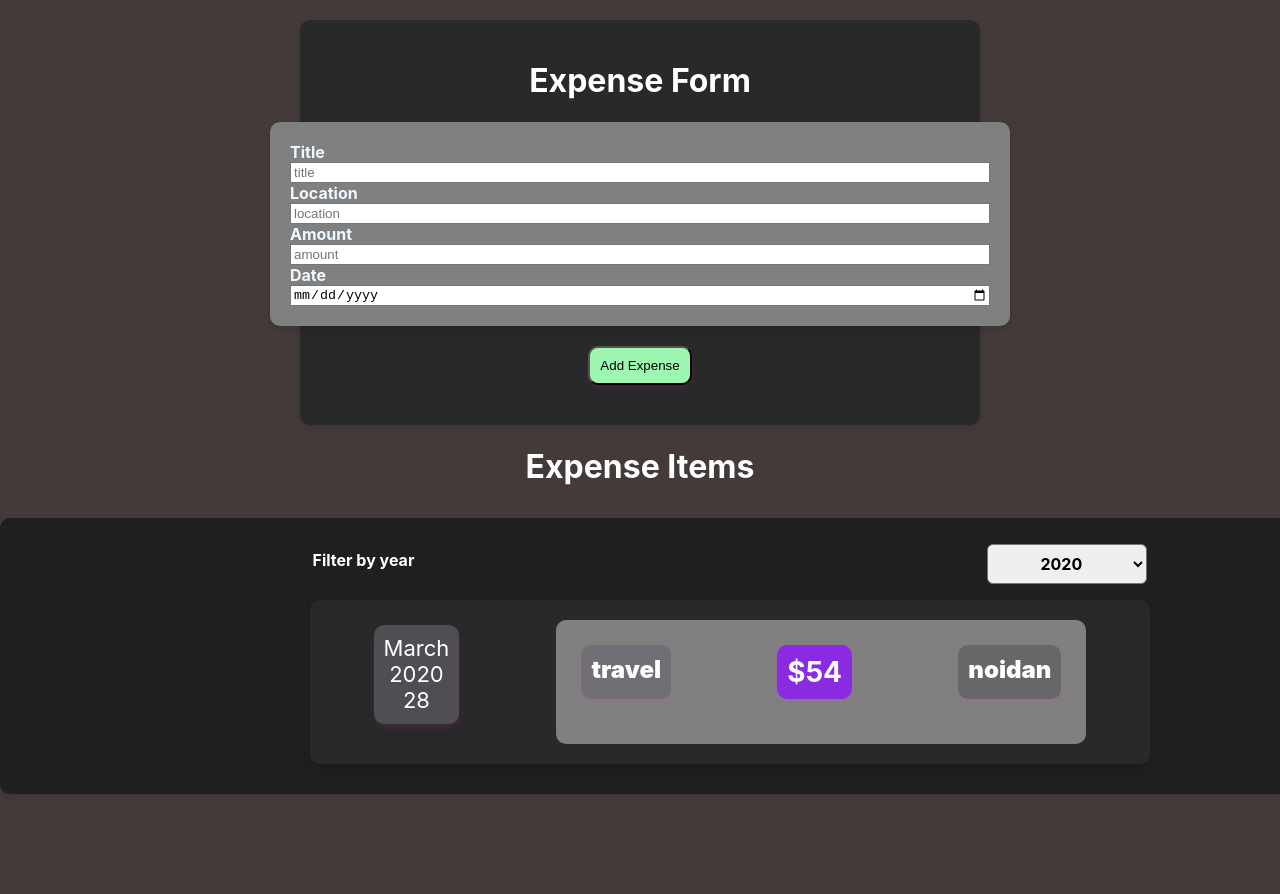
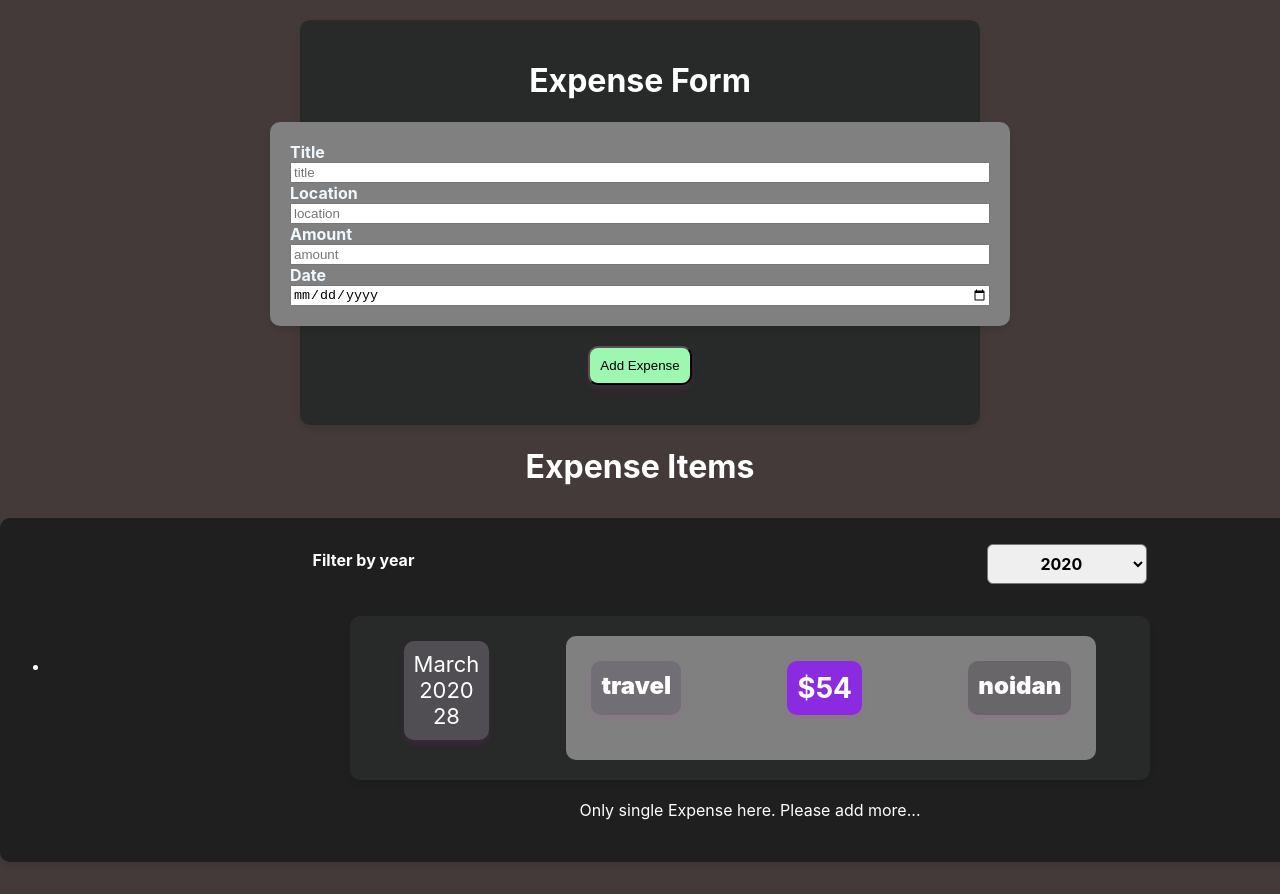
Before and after one commit to vikas9620/react-expense-tracker, a React (Create React App) app: page / in a window 1280 px wide. Shown: the top 894 px of the page. Before the commit the page ends 826 px from the top, so only its background shows below. Built offline with nearby package versions, Linux system fonts and the light colour scheme.

Commit message:
Conditional Rendering of expense list

```diff
--- a/src/components/Expenses/ExpenseItem.js
+++ b/src/components/Expenses/ExpenseItem.js
@@ -6,6 +6,7 @@ import ExpenseDetails from "./ExpenseDetails";
 
 const ExpenseItem = (props) => {
   return (
+    <li>
       <Card className="expense-item">
         <ExpenseDate date={props.date} />
         <ExpenseDetails
@@ -14,6 +15,7 @@ const ExpenseItem = (props) => {
           title={props.title}
         />
       </Card>
+    </li>
   );
 };
 export default ExpenseItem;
--- /dev/null
+++ b/src/components/Expenses/ExpenseList.js
@@ -0,0 +1,34 @@
+import React from "react";
+import ExpenseItem from "./ExpenseItem";
+
+const ExpenseList = (props) => {
+  let expenseContent = "no expense found";
+  if (props.items.length === 1) {
+    expenseContent = (
+      <div>
+        {props.items.map((expense) => (
+          <ExpenseItem
+            key={expense.id}
+            title={expense.title}
+            amount={expense.amount}
+            location={expense.location}
+            date={expense.date}
+          />
+        ))}
+        <p>Only single Expense here. Please add more...</p>{" "}
+      </div>
+    );
+  } else if (props.items.length > 1) {
+    expenseContent = props.items.map((expense) => (
+      <ExpenseItem
+        key={expense.id}
+        title={expense.title}
+        amount={expense.amount}
+        location={expense.location}
+        date={expense.date}
+      />
+    ));
+  }
+  return <ul className="Expense-List">{expenseContent}</ul>;
+};
+export default ExpenseList;
--- a/src/components/Expenses/Expenses.js
+++ b/src/components/Expenses/Expenses.js
@@ -1,31 +1,28 @@
-import React, { useState } from 'react';
+import React, { useState } from "react";
 
-import ExpenseItem from './ExpenseItem';
-import Card from '../UI/Card';
-import ExpensesFilter from './ExpenseFilter';
-import './Expenses.css';
+import Card from "../UI/Card";
+import ExpensesFilter from "./ExpenseFilter";
+import "./Expenses.css";
+import ExpenseList from "./ExpenseList";
 
 const Expenses = (props) => {
-  const [filteredYear, setFilteredYear] = useState('2020');
+  const [filteredYear, setFilteredYear] = useState("2020");
 
-  const filterChangeHandler = selectedYear => {
+  const filterChangeHandler = (selectedYear) => {
     setFilteredYear(selectedYear);
   };
+  const filteredExpense = props.items.filter((expense) => {
+    return expense.date.getFullYear().toString() === filteredYear;
+  });
 
   return (
     <div>
-      <Card className='expenses'>
-        <ExpensesFilter selected={filteredYear} onChangeFilter={filterChangeHandler} />
-        {props.items.filter((expense) => expense.date.getFullYear().toString() === filteredYear).map((expense) => (
-          <ExpenseItem
-            key={expense.id}
-            title={expense.title}
-            amount={expense.amount}
-            location={expense.location}
-            date={expense.date}
-          />
-        ))}
-
+      <Card className="expenses">
+        <ExpensesFilter
+          selected={filteredYear}
+          onChangeFilter={filterChangeHandler}
+        />
+        <ExpenseList items={filteredExpense} />
       </Card>
     </div>
   );
```
Lines whose indentation alone changed are shown as unchanged.
